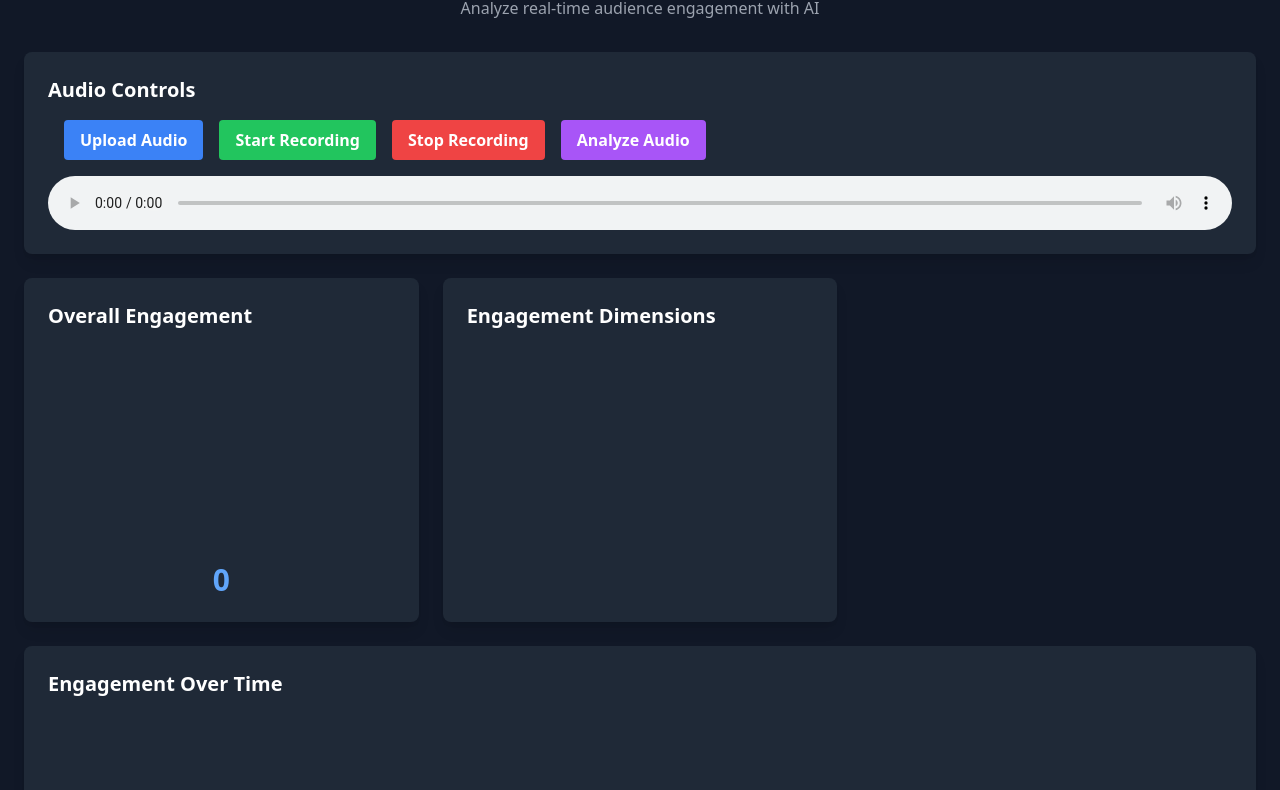
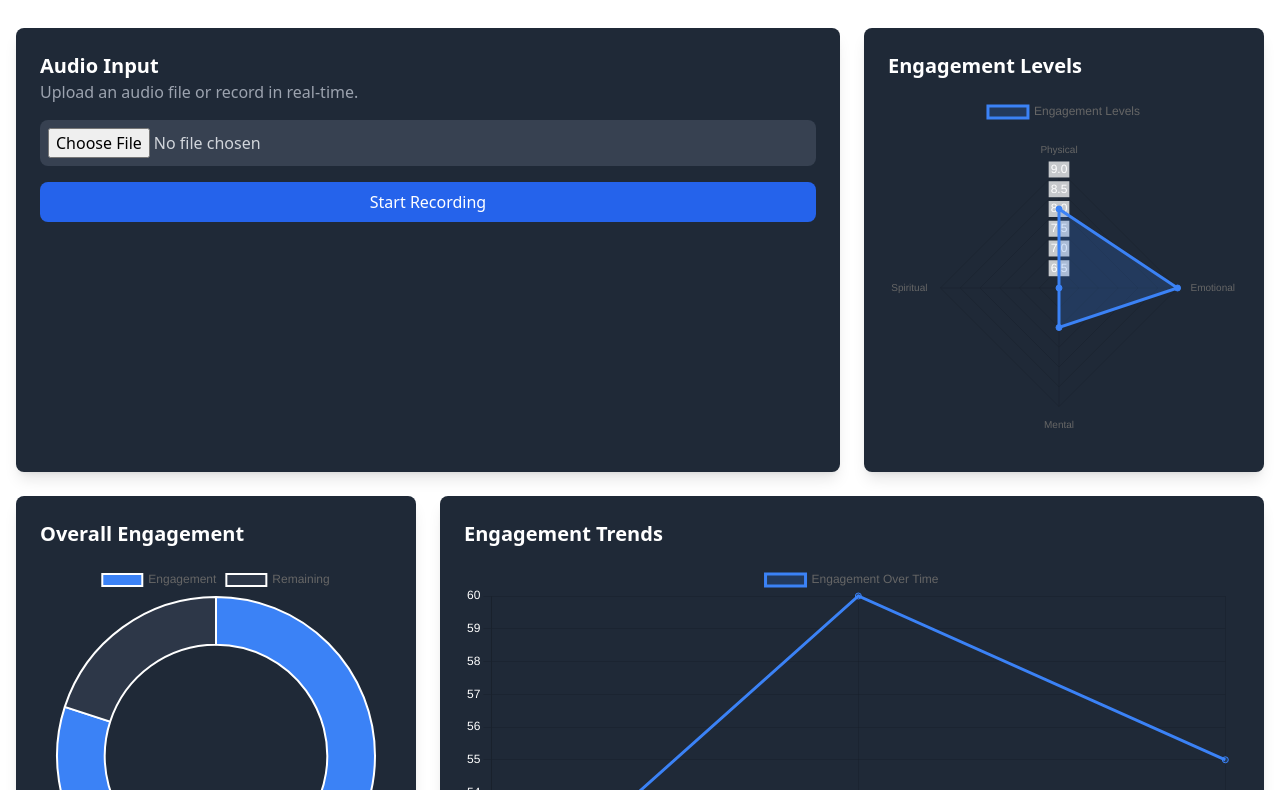
Before and after one commit to LiyamFlx/Engagesense-Analyzer, a plain HTML site: page index.html in a window 1280 px wide. Shown: the part 84-874 px from the top of the page. Drawn offline with nearby package versions, Linux system fonts and the light colour scheme.

Commit message:
Update index.html

```diff
--- a/index.html
+++ b/index.html
@@ -3,208 +3,194 @@
 <head>
     <meta charset="UTF-8">
     <meta name="viewport" content="width=device-width, initial-scale=1.0">
-    <title>EngageSense - Audio Engagement Analyzer</title>
+    <title>EngageSense - Real-Time Engagement Analyzer</title>
     <script src="https://cdn.tailwindcss.com"></script>
     <script src="https://cdn.jsdelivr.net/npm/chart.js"></script>
-    <style>
-        body {
-            background-color: #1a202c;
-            color: #e2e8f0;
-        }
-        .custom-scrollbar::-webkit-scrollbar {
-            width: 8px;
-        }
-        .custom-scrollbar::-webkit-scrollbar-track {
-            background: #2d3748;
-        }
-        .custom-scrollbar::-webkit-scrollbar-thumb {
-            background: #4a5568;
-            border-radius: 4px;
-        }
-    </style>
+    <link rel="stylesheet" href="styles.css">
 </head>
-<body class="bg-gray-900 text-gray-100 min-h-screen p-6 custom-scrollbar">
-    <div class="container mx-auto max-w-7xl">
-        <header class="mb-8">
-            <h1 class="text-4xl font-bold text-center text-white mb-4">EngageSense Dashboard</h1>
-            <p class="text-center text-gray-400 mb-6">Analyze real-time audience engagement with AI</p>
-        </header>
+<body class="min-h-screen flex flex-col p-4 custom-scrollbar">
+    <header class="text-center mb-8">
+        <h1 class="text-4xl font-bold text-white">EngageSense - Real-Time Analyzer</h1>
+        <p class="text-gray-400">Analyze real-time audience engagement with AI</p>
+    </header>
 
-        <div class="grid grid-cols-1 md:grid-cols-2 lg:grid-cols-3 gap-6">
-            <!-- Audio Controls -->
-            <div class="bg-gray-800 rounded-lg p-6 shadow-lg col-span-full">
-                <h2 class="text-xl font-semibold mb-4 text-white">Audio Controls</h2>
-                <div class="flex space-x-4">
-                    <input type="file" id="audioUpload" accept="audio/*" class="hidden">
-                    <button id="uploadButton" class="bg-blue-500 hover:bg-blue-700 text-white font-bold py-2 px-4 rounded">Upload Audio</button>
-                    <button id="recordButton" class="bg-green-500 hover:bg-green-700 text-white font-bold py-2 px-4 rounded">Start Recording</button>
-                    <button id="stopButton" class="bg-red-500 hover:bg-red-700 text-white font-bold py-2 px-4 rounded" disabled>Stop Recording</button>
-                    <button id="analyzeButton" class="bg-purple-500 hover:bg-purple-700 text-white font-bold py-2 px-4 rounded">Analyze Audio</button>
-                </div>
-                <audio id="audioPreview" controls class="mt-4 w-full"></audio>
-            </div>
-
-            <!-- Overall Engagement Score -->
-            <div class="bg-gray-800 rounded-lg p-6 shadow-lg">
-                <h2 class="text-xl font-semibold mb-4 text-white">Overall Engagement</h2>
-                <div class="text-center">
-                    <canvas id="overallEngagementChart" class="mx-auto" width="200" height="200"></canvas>
-                    <p id="overallEngagementScore" class="text-3xl font-bold text-blue-400 mt-4">0</p>
+    <main class="container mx-auto grid grid-cols-1 md:grid-cols-2 lg:grid-cols-3 gap-6">
+        <div class="bg-gray-800 p-6 rounded-lg shadow-lg col-span-1 md:col-span-2">
+            <h2 class="text-xl text-white font-semibold">Audio Input</h2>
+            <p class="text-gray-400 mb-4">Upload an audio file or record in real-time.</p>
+            <div class="space-y-4">
+                <input type="file" id="audioUpload" accept="audio/*" class="block w-full text-gray-300 bg-gray-700 p-2 rounded-lg" aria-label="Upload audio file" />
+                <button id="recordButton" class="bg-blue-600 text-white px-4 py-2 rounded-lg w-full" aria-label="Start recording audio">Start Recording</button>
+                <button id="stopButton" class="bg-red-600 text-white px-4 py-2 rounded-lg w-full hidden" aria-label="Stop recording audio">Stop Recording</button>
+                <audio id="audioPreview" controls class="w-full hidden" aria-label="Audio playback preview"></audio>
+                <div id="progressIndicator" class="w-full bg-gray-700 rounded-full h-2.5 hidden">
+                    <div id="progressBar" class="bg-blue-600 h-2.5 rounded-full" style="width: 0%;"></div>
                 </div>
             </div>
+        </div>
 
-            <!-- Engagement Dimensions -->
-            <div class="bg-gray-800 rounded-lg p-6 shadow-lg">
-                <h2 class="text-xl font-semibold mb-4 text-white">Engagement Dimensions</h2>
-                <canvas id="engagementDimensionsChart" class="w-full"></canvas>
-            </div>
-
-            <!-- Engagement Trends -->
-            <div class="bg-gray-800 rounded-lg p-6 shadow-lg col-span-full">
-                <h2 class="text-xl font-semibold mb-4 text-white">Engagement Over Time</h2>
-                <canvas id="engagementTrendsChart" class="w-full"></canvas>
+        <div class="bg-gray-800 p-6 rounded-lg shadow-lg col-span-1">
+            <h2 class="text-xl text-white font-semibold">Engagement Levels</h2>
+            <div class="chart-container">
+                <canvas id="engagementLevelsChart" class="w-full mt-4"></canvas>
             </div>
         </div>
-    </div>
+
+        <div class="bg-gray-800 p-6 rounded-lg shadow-lg col-span-1">
+            <h2 class="text-xl text-white font-semibold">Overall Engagement</h2>
+            <canvas id="overallEngagementChart" class="w-full mt-4"></canvas>
+            <p id="overallEngagementScore" class="text-3xl font-bold text-blue-400 mt-4 text-center">0</p>
+        </div>
+
+        <div class="bg-gray-800 p-6 rounded-lg shadow-lg col-span-1 md:col-span-2">
+            <h2 class="text-xl text-white font-semibold">Engagement Trends</h2>
+            <canvas id="engagementTrendsChart" class="w-full mt-4"></canvas>
+        </div>
+
+        <div class="bg-gray-800 p-6 rounded-lg shadow-lg col-span-1">
+            <h2 class="text-xl text-white font-semibold">Recommendations</h2>
+            <ul id="recommendationsContainer" class="mt-4 text-gray-300">
+                <li>Loading recommendations...</li>
+            </ul>
+        </div>
+    </main>
+
+    <footer class="text-center mt-10">
+        <p class="text-gray-500 text-sm">&copy; 2024 EngageSense. All Rights Reserved.</p>
+    </footer>
 
     <script>
-        const audioChunks = [];
-        let mediaRecorder;
+        const engagementLevelsCtx = document.getElementById('engagementLevelsChart').getContext('2d');
+        const overallEngagementCtx = document.getElementById('overallEngagementChart').getContext('2d');
+        const engagementTrendsCtx = document.getElementById('engagementTrendsChart').getContext('2d');
 
-        const uploadButton = document.getElementById('uploadButton');
-        const recordButton = document.getElementById('recordButton');
-        const stopButton = document.getElementById('stopButton');
-        const analyzeButton = document.getElementById('analyzeButton');
-        const audioPreview = document.getElementById('audioPreview');
-
-        uploadButton.addEventListener('click', () => {
-            document.getElementById('audioUpload').click();
-        });
-
-        document.getElementById('audioUpload').addEventListener('change', (event) => {
-            const file = event.target.files[0];
-            if (file) {
-                const url = URL.createObjectURL(file);
-                audioPreview.src = url;
-                audioPreview.load();
+        const engagementLevelsChart = new Chart(engagementLevelsCtx, {
+            type: 'radar',
+            data: {
+                labels: ['Physical', 'Emotional', 'Mental', 'Spiritual'],
+                datasets: [{
+                    label: 'Engagement Levels',
+                    data: [],
+                    backgroundColor: 'rgba(59, 130, 246, 0.2)',
+                    borderColor: '#3b82f6',
+                    pointBackgroundColor: '#3b82f6'
+                }]
+            },
+            options: {
+                scales: {
+                    r: {
+                        ticks: {
+                            color: '#fff'
+                        }
+                    }
+                }
             }
         });
 
+        const overallEngagementChart = new Chart(overallEngagementCtx, {
+            type: 'doughnut',
+            data: {
+                labels: ['Engagement', 'Remaining'],
+                datasets: [{
+                    data: [0, 100],
+                    backgroundColor: ['#3b82f6', '#2d3748']
+                }]
+            },
+            options: {
+                plugins: {
+                    tooltip: { enabled: true }
+                },
+                cutout: '70%'
+            }
+        });
+
+        const engagementTrendsChart = new Chart(engagementTrendsCtx, {
+            type: 'line',
+            data: {
+                labels: [],
+                datasets: [{
+                    label: 'Engagement Over Time',
+                    data: [],
+                    borderColor: '#3b82f6',
+                    backgroundColor: 'rgba(59, 130, 246, 0.2)'
+                }]
+            },
+            options: {
+                scales: {
+                    x: {
+                        ticks: { color: '#fff' }
+                    },
+                    y: {
+                        ticks: { color: '#fff' }
+                    }
+                }
+            }
+        });
+
+        let mediaRecorder;
+        const audioChunks = [];
+        const recordButton = document.getElementById('recordButton');
+        const stopButton = document.getElementById('stopButton');
+        const audioPreview = document.getElementById('audioPreview');
+        const progressIndicator = document.getElementById('progressIndicator');
+        const progressBar = document.getElementById('progressBar');
+
         recordButton.addEventListener('click', async () => {
-            try {
-                const stream = await navigator.mediaDevices.getUserMedia({ audio: true });
-                mediaRecorder = new MediaRecorder(stream);
+            const stream = await navigator.mediaDevices.getUserMedia({ audio: true });
+            mediaRecorder = new MediaRecorder(stream);
 
-                mediaRecorder.ondataavailable = (event) => {
-                    audioChunks.push(event.data);
-                };
+            mediaRecorder.ondataavailable = event => audioChunks.push(event.data);
 
-                mediaRecorder.onstop = () => {
-                    const audioBlob = new Blob(audioChunks, { type: 'audio/wav' });
-                    const url = URL.createObjectURL(audioBlob);
-                    audioPreview.src = url;
-                    audioPreview.load();
-                };
+            mediaRecorder.onstop = () => {
+                const audioBlob = new Blob(audioChunks, { type: 'audio/wav' });
+                const audioUrl = URL.createObjectURL(audioBlob);
+                audioPreview.src = audioUrl;
+                audioPreview.classList.remove('hidden');
+                stopButton.classList.add('hidden');
+                recordButton.classList.remove('hidden');
+                progressIndicator.classList.add('hidden');
+            };
 
-                mediaRecorder.start();
-                recordButton.disabled = true;
-                stopButton.disabled = false;
-            } catch (error) {
-                console.error('Error accessing media devices:', error);
-                alert('Could not access microphone. Please try again.');
-            }
+            mediaRecorder.start();
+            recordButton.classList.add('hidden');
+            stopButton.classList.remove('hidden');
+            progressIndicator.classList.remove('hidden');
+
+            let progress = 0;
+            const interval = setInterval(() => {
+                if (progress >= 100) {
+                    clearInterval(interval);
+                } else {
+                    progress += 5;
+                    progressBar.style.width = `${progress}%`;
+                }
+            }, 500);
         });
 
         stopButton.addEventListener('click', () => {
             mediaRecorder.stop();
-            recordButton.disabled = false;
-            stopButton.disabled = true;
         });
 
-        analyzeButton.addEventListener('click', async () => {
-            const audioFile = document.getElementById('audioUpload').files[0];
-            if (!audioFile && audioChunks.length === 0) {
-                alert('Please upload or record an audio file first.');
-                return;
-            }
+        function updateCharts(data) {
+            engagementLevelsChart.data.datasets[0].data = data.levels;
+            engagementLevelsChart.update();
 
-            let audioBuffer;
-            try {
-                const arrayBuffer = audioFile
-                    ? await audioFile.arrayBuffer()
-                    : await new Blob(audioChunks, { type: 'audio/wav' }).arrayBuffer();
-                const audioContext = new (window.AudioContext || window.webkitAudioContext)();
-                audioBuffer = await audioContext.decodeAudioData(arrayBuffer);
+            overallEngagementChart.data.datasets[0].data = data.overall;
+            overallEngagementChart.update();
 
-                const audioDuration = audioBuffer.duration;
-                const engagementLevels = [
-                    Math.random() * 10,
-                    Math.random() * 10,
-                    Math.random() * 10,
-                    Math.random() * 10,
-                ];
-                const overallEngagement = [
-                    (engagementLevels.reduce((a, b) => a + b, 0) / 4) * 10,
-                    100 - (engagementLevels.reduce((a, b) => a + b, 0) / 4) * 10,
-                ];
-                const engagementTrends = {
-                    labels: Array.from({ length: Math.floor(audioDuration / 5) }, (_, i) => `${i * 5}s`),
-                    data: Array.from({ length: Math.floor(audioDuration / 5) }, () => Math.random() * 100),
-                };
+            engagementTrendsChart.data.labels = data.trends.labels;
+            engagementTrendsChart.data.datasets[0].data = data.trends.data;
+            engagementTrendsChart.update();
+        }
 
-                updateCharts({
-                    levels: engagementLevels,
-                    overall: overallEngagement,
-                    trends: engagementTrends,
-                });
-
-                alert('Audio analysis completed successfully!');
-            } catch (error) {
-                console.error('Error during audio analysis:', error);
-                alert('Failed to analyze audio. Please try again.');
-            }
-        });
-
-        function updateCharts({ levels, overall, trends }) {
-            new Chart(document.getElementById('overallEngagementChart').getContext('2d'), {
-                type: 'doughnut',
-                data: {
-                    datasets: [{
-                        data: overall,
-                        backgroundColor: ['#3B82F6', '#1F2937'],
-                    }],
-                },
-                options: { cutout: '70%', plugins: { tooltip: { enabled: false } } },
-            });
-
-            new Chart(document.getElementById('engagementDimensionsChart').getContext('2d'), {
-                type: 'radar',
-                data: {
-                    labels: ['Physical', 'Emotional', 'Mental', 'Spiritual'],
-                    datasets: [{
-                        label: 'Engagement Levels',
-                        data: levels,
-                        backgroundColor: 'rgba(59, 130, 246, 0.2)',
-                        borderColor: '#3B82F6',
-                        pointBackgroundColor: '#3B82F6',
-                    }],
-                },
-                options: { scale: { r: { beginAtZero: true, max: 10 } } },
-            });
-
-            new Chart(document.getElementById('engagementTrendsChart').getContext('2d'), {
-                type: 'line',
-                data: {
-                    labels: trends.labels,
-                    datasets: [{
-                        label: 'Engagement Level',
-                        data: trends.data,
-                        borderColor: '#3B82F6',
-                        backgroundColor: 'rgba(59, 130, 246, 0.2)',
-                    }],
-                },
-            });
-        }
+        setTimeout(() => {
+            const mockData = {
+                levels: [8, 9, 7, 6],
+                overall: [80, 20],
+                trends: { labels: ['0:00', '0:15', '0:30'], data: [50, 60, 55] }
+            };
+            updateCharts(mockData);
+        }, 2000);
     </script>
 </body>
 </html>
```
